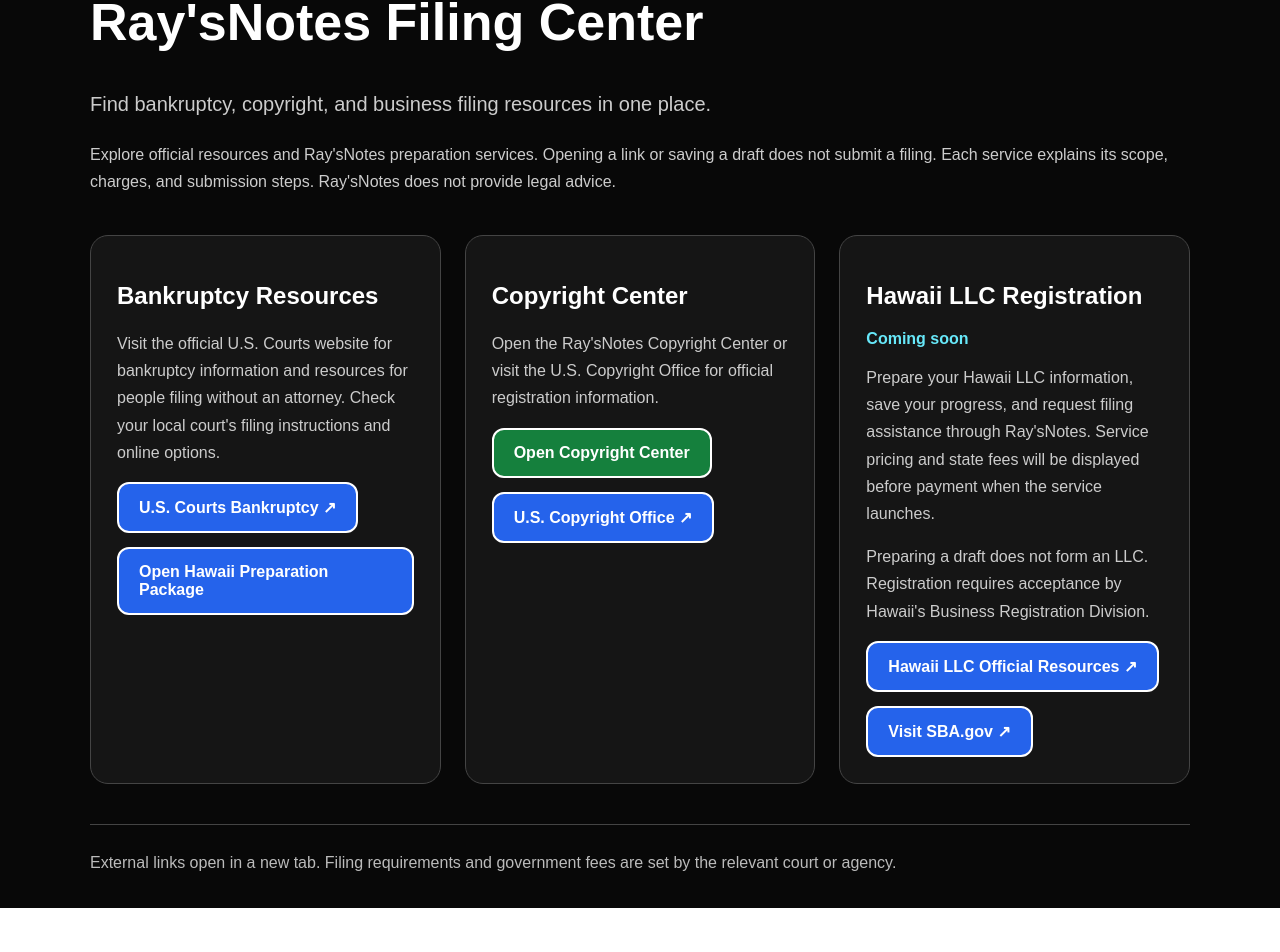
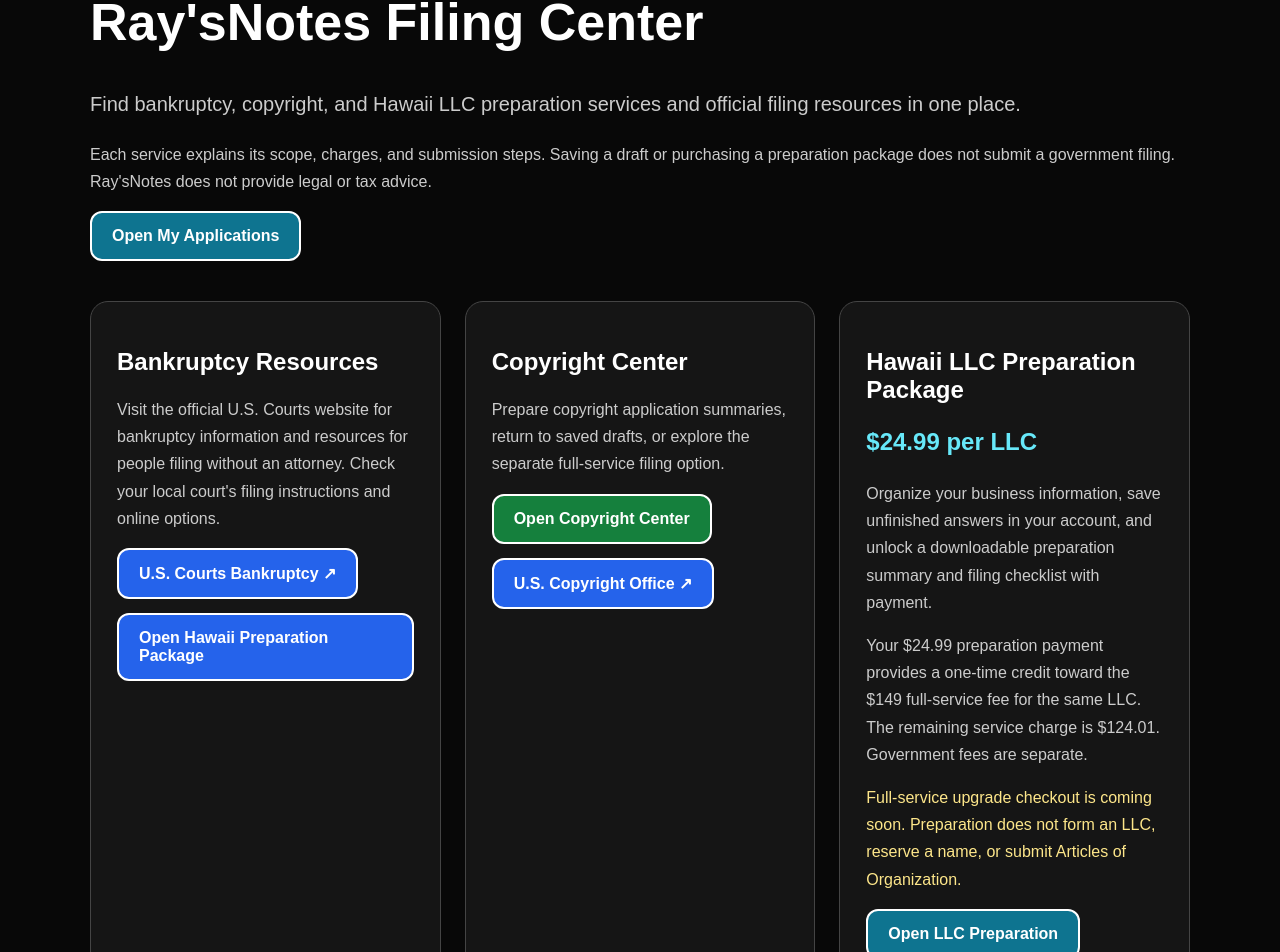
Before and after one commit to greentreerecord-hue/raysnote3, a Next.js app: page /filing-center in a window 1280 px wide. Shown: the part 130-1082 px from the top of the page. Before the commit the page ends 1038 px from the top, so only its background shows below. Built offline with nearby package versions, Linux system fonts and the light colour scheme.

Commit message:
Add Hawaii LLC preparation package link

```diff
--- a/app/filing-center/page.tsx
+++ b/app/filing-center/page.tsx
@@ -23,6 +23,12 @@
   lineHeight: 1.7,
 };
 
+const actionsStyle: CSSProperties = {
+  display: "flex",
+  flexWrap: "wrap",
+  gap: "14px",
+};
+
 export default function FilingCenterPage() {
   return (
     <main
@@ -44,27 +50,28 @@
             Ray&apos;sNotes Filing Center
           </h1>
 
-          <p
-            style={{
-              ...paragraphStyle,
-              fontSize: "20px",
-            }}
-          >
-            Find bankruptcy, copyright, and business filing
-            resources in one place.
+          <p style={{ ...paragraphStyle, fontSize: "20px" }}>
+            Find bankruptcy, copyright, and Hawaii LLC preparation
+            services and official filing resources in one place.
           </p>
 
           <p style={paragraphStyle}>
-            Explore official resources and Ray&apos;sNotes
-            preparation services. Opening a link or saving a
-            draft does not submit a filing. Each service explains
-            its scope, charges, and submission steps.
-            Ray&apos;sNotes does not provide legal advice.
+            Each service explains its scope, charges, and submission
+            steps. Saving a draft or purchasing a preparation package
+            does not submit a government filing. Ray&apos;sNotes
+            does not provide legal or tax advice.
           </p>
+
+          <a
+            href="/my-applications"
+            style={{ ...buttonStyle, background: "#0e7490" }}
+          >
+            Open My Applications
+          </a>
         </header>
 
         <section
-          aria-label="Filing resources"
+          aria-label="Preparation services and filing resources"
           style={{
             display: "grid",
             gridTemplateColumns:
@@ -82,13 +89,7 @@
               instructions and online options.
             </p>
 
-            <div
-              style={{
-                display: "flex",
-                flexWrap: "wrap",
-                gap: "14px",
-              }}
-            >
+            <div style={actionsStyle}>
               <a
                 href="https://www.uscourts.gov/court-programs/bankruptcy"
                 target="_blank"
@@ -111,24 +112,15 @@
             <h2>Copyright Center</h2>
 
             <p style={paragraphStyle}>
-              Open the Ray&apos;sNotes Copyright Center or visit
-              the U.S. Copyright Office for official registration
-              information.
+              Prepare copyright application summaries, return to
+              saved drafts, or explore the separate full-service
+              filing option.
             </p>
 
-            <div
-              style={{
-                display: "flex",
-                flexWrap: "wrap",
-                gap: "14px",
-              }}
-            >
+            <div style={actionsStyle}>
               <a
                 href="/copyright"
-                style={{
-                  ...buttonStyle,
-                  background: "#15803d",
-                }}
+                style={{ ...buttonStyle, background: "#15803d" }}
               >
                 Open Copyright Center
               </a>
@@ -145,38 +137,49 @@
           </article>
 
           <article style={cardStyle}>
-            <h2>Hawaii LLC Registration</h2>
+            <h2>Hawaii LLC Preparation Package</h2>
 
             <p
               style={{
                 color: "#67e8f9",
                 fontWeight: 700,
+                fontSize: "24px",
               }}
             >
-              Coming soon
+              $24.99 per LLC
             </p>
 
             <p style={paragraphStyle}>
-              Prepare your Hawaii LLC information, save your
-              progress, and request filing assistance through
-              Ray&apos;sNotes. Service pricing and state fees
-              will be displayed before payment when the service
-              launches.
+              Organize your business information, save unfinished
+              answers in your account, and unlock a downloadable
+              preparation summary and filing checklist with payment.
             </p>
 
             <p style={paragraphStyle}>
-              Preparing a draft does not form an LLC.
-              Registration requires acceptance by Hawaii&apos;s
-              Business Registration Division.
+              Your $24.99 preparation payment provides a one-time
+              credit toward the $149 full-service fee for the same
+              LLC. The remaining service charge is $124.01.
+              Government fees are separate.
             </p>
 
-            <div
-              style={{
-                display: "flex",
-                flexWrap: "wrap",
-                gap: "14px",
-              }}
-            >
+            <p style={{ ...paragraphStyle, color: "#fde68a" }}>
+              Full-service upgrade checkout is coming soon.
+              Preparation does not form an LLC, reserve a name,
+              or submit Articles of Organization.
+            </p>
+
+            <div style={actionsStyle}>
+              <a
+                href="/filing-center/hawaii-llc"
+                style={{ ...buttonStyle, background: "#0e7490" }}
+              >
+                Open LLC Preparation
+              </a>
+
+              <a href="/my-applications" style={buttonStyle}>
+                My Saved Applications
+              </a>
+
               <a
                 href="https://cca.hawaii.gov/breg/registration/dllc/"
                 target="_blank"
@@ -184,15 +187,6 @@
                 style={buttonStyle}
               >
                 Hawaii LLC Official Resources ↗
-              </a>
-
-              <a
-                href="https://www.sba.gov/"
-                target="_blank"
-                rel="noopener noreferrer"
-                style={buttonStyle}
-              >
-                Visit SBA.gov ↗
               </a>
             </div>
           </article>
@@ -207,8 +201,8 @@
             lineHeight: 1.7,
           }}
         >
-          External links open in a new tab. Filing requirements
-          and government fees are set by the relevant court or
+          External links open in a new tab. Government filing
+          requirements and fees are set by the relevant court or
           agency.
         </footer>
       </div>
```
